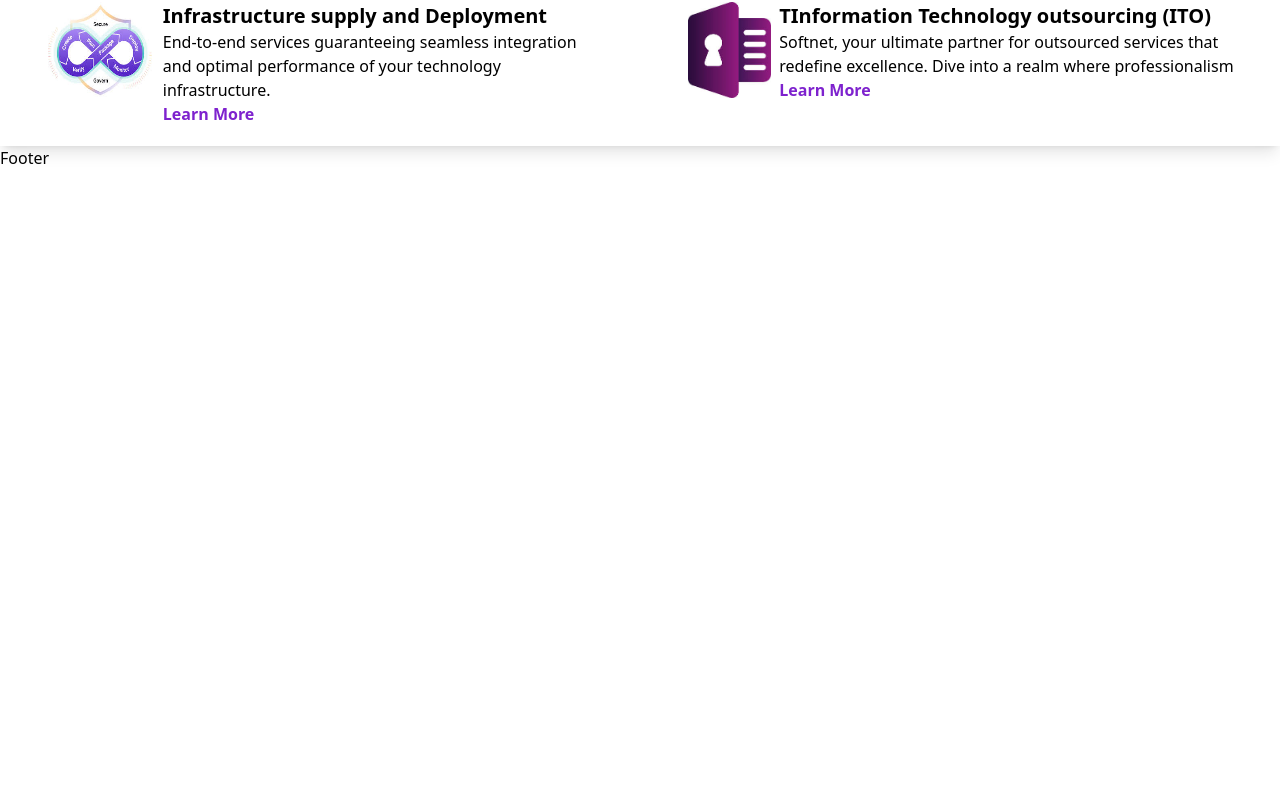
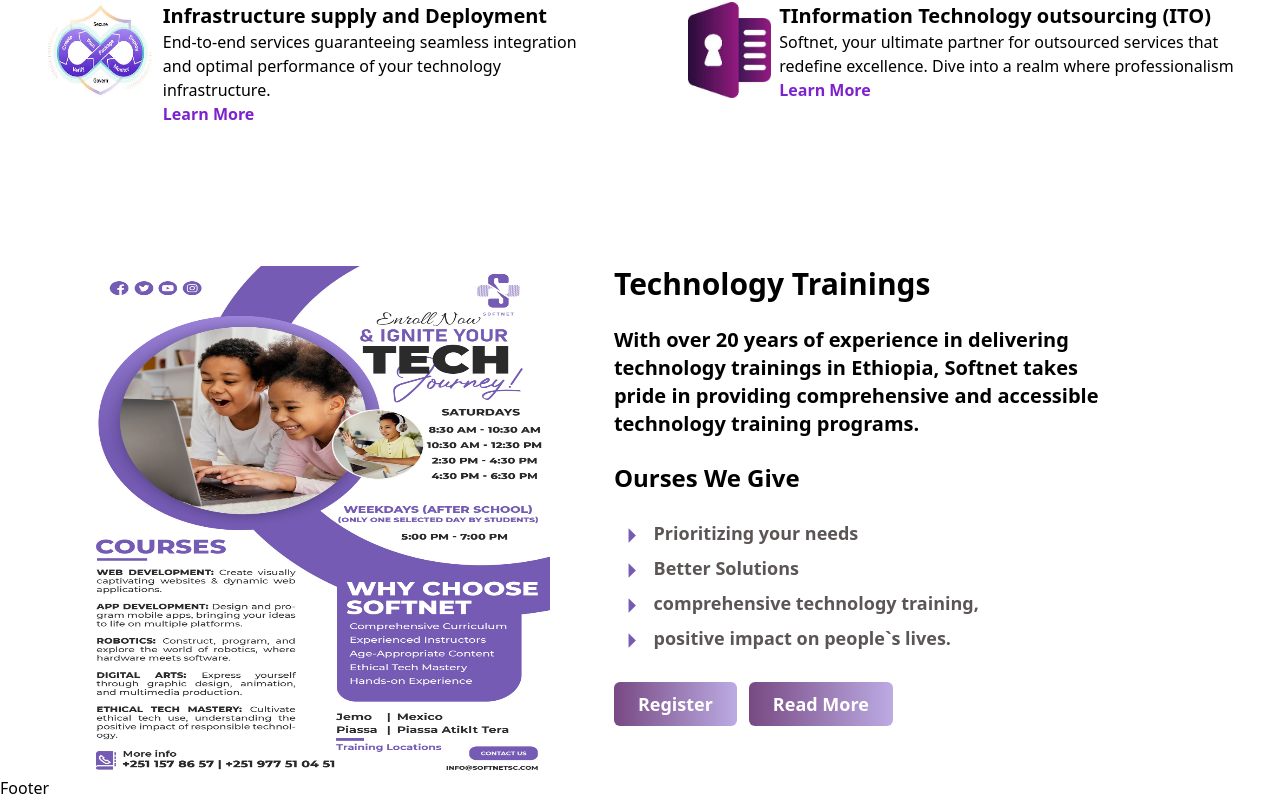
Before and after one commit to mihret1/MSS-Tour-and-tourism-website-, a React (Vite) app in the folder client/: page / in a window 1280 px wide. Shown: the part 2011-2811 px from the top of the page. Before the commit the page ends 2181 px from the top, so only its background shows below. Built offline with nearby package versions, Linux system fonts and the light colour scheme.

Commit message:
training sample part

```diff
--- a/client/src/pages/Home.jsx
+++ b/client/src/pages/Home.jsx
@@ -25,6 +25,7 @@
 import inf1 from '../assets/inf.jpg'
 import dev2 from '../assets/dev2.jpg'
 import con1 from '../assets/con1.jpg'
+import tra from '../assets/tra.jpg'
 
 import HorizontalRuleSharpIcon from '@mui/icons-material/HorizontalRuleSharp';
 import HorizontalRuleSharp from "@mui/icons-material/HorizontalRuleSharp";
@@ -141,7 +142,7 @@
 
         </div>
 
-       <div className="flex flex-col gap-8 shadow-lg p-5">
+       <div className="flex flex-col gap-8  p-5">
           <h1 className="text-3xl font-bold text-center">Our Services</h1>
 
           <div className="flex flex-row gap-5 justify-center">
@@ -206,6 +207,31 @@
           </div>
         </div>
 
+        <div className="flex flex-row max-md:flex-col  gap-16 mt-20 px-[6%]  ">
+          <div className="w-[42%] max-md:w-[100%]"><img src={tra} className="h-[510px] w-[100%]"/></div>
+          <div className="w-[45%] max-md:w-[100%] flex flex-col gap-6">
+            <h1 className="text-3xl font-semibold ">Technology Trainings</h1>
+            <p className="text-xl  font-semibold md:max-lg:text-lg ">With over 20 years of experience in delivering technology trainings in Ethiopia,
+              Softnet takes pride in providing comprehensive and accessible technology training programs.  </p>
+            <h1 className="text-2xl font-semibold">Ourses We Give</h1>
+            <div className="flex flex-col text-lg md:max-lg:text-md ">
+                  <div> <ArrowRightIcon fontSize="large" sx={{color:'#755BB4'}}/> <span className="text-md font-semibold text-[#5c5555]">Prioritizing your needs</span></div>
+                  <div> <ArrowRightIcon fontSize="large" sx={{color:'#755BB4'}}/> <span className="text-md font-semibold text-[#5c5555]" >Better Solutions</span></div>
+                  <div> <ArrowRightIcon fontSize="large" sx={{color:'#755BB4'}}/> <span className="text-md font-semibold text-[#5c5555]">comprehensive technology training,</span></div>
+                  <div> <ArrowRightIcon fontSize="large" sx={{color:'#755BB4'}}/> <span className="text-md font-semibold text-[#5c5555]">positive impact on people`s lives.</span></div>
+            </div>
+            <div className="flex flex-row gap-3">
+            <button className="px-6 bg-gradient-to-r from-[#784983] to-[#bcabe3] hover:bg-gradient-to-r hover:from-[#bcabe3] hover:to-[#784983] py-2 rounded-md text-white text-lg font-semibold">
+                  Register
+            </button>
+
+            <button className="px-6  bg-gradient-to-r from-[#784983] to-[#bcabe3] hover:bg-gradient-to-r hover:from-[#bcabe3] hover:to-[#784983] py-2 rounded-md text-white text-lg font-semibold">
+                  Read More
+            </button>
+            </div>
+          </div>
+        </div>
+
       </div>
     )
 }
```
Also changed, not shown: client/src/assets/tra.jpg (added).
